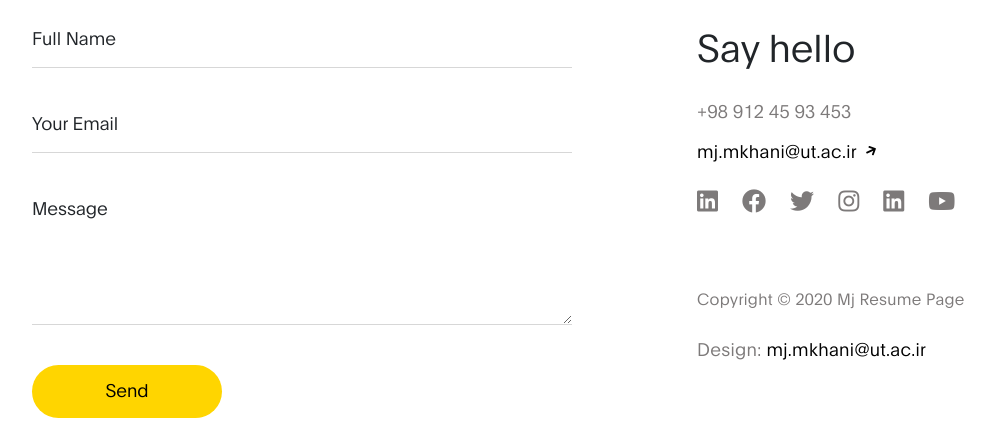
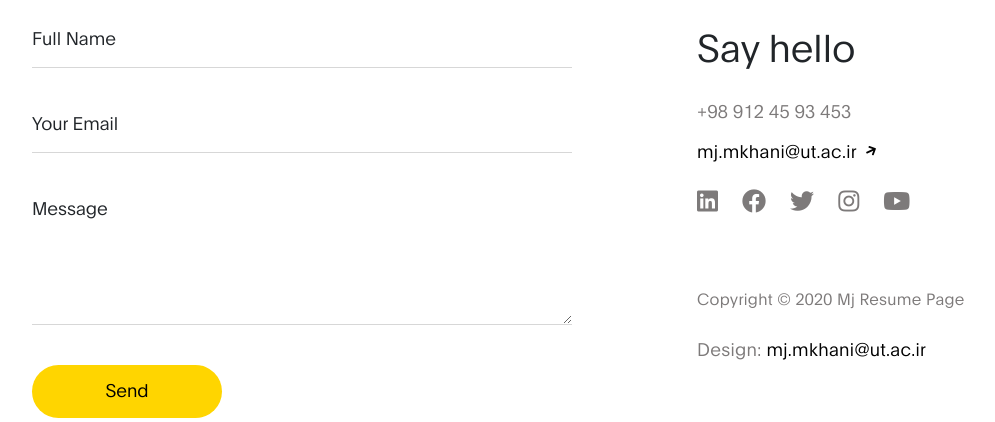
Before and after one commit to mjmkh/resume-mjmk, a Django app: page / in a window 1280 px wide. Shown: the part 3362-3784 px from the top of the page, without its empty margins (53-1048 px from the left). Run offline with Django 3.2, Linux system fonts and the light colour scheme; some libraries are stand-ins or nearby versions.

Commit message:
Update index.html

```diff
--- a/template/website/index.html
+++ b/template/website/index.html
@@ -362,7 +362,6 @@
                     <li><a href="#" rel="noopener" class="fab fa-facebook"></a></li>
                     <li><a href="#" rel="noopener" class="fab fa-twitter"></a></li>
                     <li><a href="https://www.instagram.com/mj.mk/" rel="noopener" class="fab fa-instagram"></a></li>
-                    <li><a href="https://www.linkedin.com/in/mohamadkhani-mj/" rel="noopener" class="fab fa-linkedin"></a></li>
                     <li><a href="#" rel="noopener" class="fab fa-youtube"></a></li>
                 </ul>
 
```
